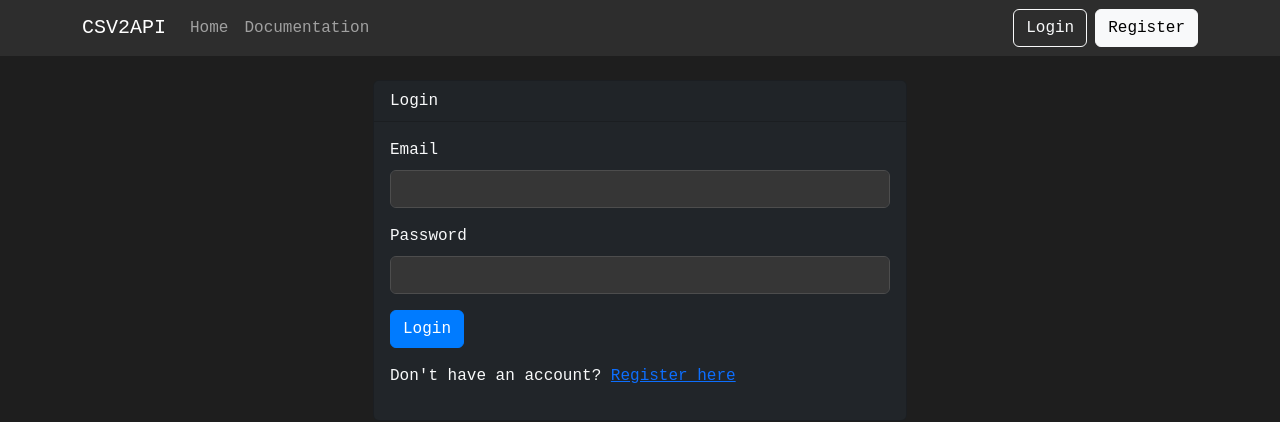
After one commit to plugilode/Csvapi, a Flask app: page /auth/login in a window 1280 px wide. The commit adds this page. Shown: the top 422 px of the page. Run offline with Flask 3, Linux system fonts and the light colour scheme.

```diff
--- a/app.py
+++ b/app.py
@@ -2,6 +2,7 @@ import os
 from flask import Flask
 from flask_sqlalchemy import SQLAlchemy
 from sqlalchemy.orm import DeclarativeBase
+from flask_jwt_extended import JWTManager
 
 class Base(DeclarativeBase):
     pass
@@ -15,7 +16,10 @@ app.config["SQLALCHEMY_ENGINE_OPTIONS"] = {
     "pool_pre_ping": True,
 }
 app.config['MAX_CONTENT_LENGTH'] = 16 * 1024 * 1024  # 16MB max file size
+app.config['JWT_SECRET_KEY'] = os.environ.get('JWT_SECRET_KEY') or 'jwt-secret-key'
+app.config['JWT_ACCESS_TOKEN_EXPIRES'] = 24 * 60 * 60  # 24 hours
 
+jwt = JWTManager(app)
 db.init_app(app)
 
 with app.app_context():
--- /dev/null
+++ b/auth.py
@@ -0,0 +1,58 @@
+from flask import Blueprint, request, jsonify, render_template, redirect, url_for
+from flask_jwt_extended import create_access_token, jwt_required, get_jwt_identity
+from models import User, db
+from datetime import timedelta
+
+auth_bp = Blueprint('auth', __name__)
+
+@auth_bp.route('/auth/register', methods=['GET', 'POST'])
+def register_page():
+    if request.method == 'GET':
+        return render_template('auth/register.html')
+
+    data = request.get_json()
+    if not data or 'email' not in data or 'password' not in data:
+        return jsonify({"error": "Missing email or password"}), 400
+
+    if User.query.filter_by(email=data['email']).first():
+        return jsonify({"error": "Email already registered"}), 409
+
+    user = User(email=data['email'])
+    user.set_password(data['password'])
+
+    db.session.add(user)
+    db.session.commit()
+
+    return jsonify({"message": "User registered successfully"}), 201
+
+@auth_bp.route('/auth/login', methods=['GET', 'POST'])
+def login_page():
+    if request.method == 'GET':
+        return render_template('auth/login.html')
+
+    data = request.get_json()
+    if not data or 'email' not in data or 'password' not in data:
+        return jsonify({"error": "Missing email or password"}), 400
+
+    user = User.query.filter_by(email=data['email']).first()
+    if not user or not user.check_password(data['password']):
+        return jsonify({"error": "Invalid email or password"}), 401
+
+    access_token = create_access_token(identity=user.id)
+    return jsonify({
+        "access_token": access_token,
+        "user": {
+            "id": user.id,
+            "email": user.email
+        }
+    })
+
+@auth_bp.route('/auth/user', methods=['GET'])
+@jwt_required()
+def get_user():
+    current_user_id = get_jwt_identity()
+    user = User.query.get_or_404(current_user_id)
+    return jsonify({
+        "id": user.id,
+        "email": user.email
+    })
--- a/main.py
+++ b/main.py
@@ -1,10 +1,15 @@
 from flask import render_template, request, jsonify, flash, redirect, url_for
+from flask_jwt_extended import jwt_required, get_jwt_identity
 from werkzeug.utils import secure_filename
 import pandas as pd
 from app import app, db
-from models import Dataset, DataRecord
+from models import Dataset, DataRecord, User
 from utils import allowed_file, create_api_endpoints
+from auth import auth_bp
 import os
+
+# Register the auth blueprint
+app.register_blueprint(auth_bp)
 
 @app.route('/')
 def index():
@@ -12,7 +17,10 @@ def index():
     return render_template('index.html', datasets=datasets)
 
 @app.route('/upload', methods=['POST'])
+@jwt_required()
 def upload_file():
+    current_user_id = get_jwt_identity()
+
     if 'file' not in request.files:
         flash('No file part')
         return redirect(request.url)
@@ -28,7 +36,7 @@ def upload_file():
         df = pd.read_csv(file)
 
         # Create dataset
-        dataset = Dataset(name=filename)
+        dataset = Dataset(name=filename, owner_id=current_user_id)
         db.session.add(dataset)
         db.session.flush()
 
--- a/pyproject.toml
+++ b/pyproject.toml
@@ -12,4 +12,6 @@ dependencies = [
     "psycopg2-binary>=2.9.10",
     "pandas>=2.2.3",
     "sqlalchemy",
+    "bcrypt>=4.2.0",
+    "flask-jwt-extended>=4.6.0",
 ]
--- /dev/null
+++ b/static/js/auth.js
@@ -0,0 +1,58 @@
+// Check authentication status
+function checkAuth() {
+    const token = localStorage.getItem('jwt_token');
+    if (token) {
+        fetch('/auth/user', {
+            headers: {
+                'Authorization': `Bearer ${token}`
+            }
+        })
+        .then(response => {
+            if (response.ok) {
+                return response.json();
+            }
+            throw new Error('Authentication failed');
+        })
+        .then(user => {
+            document.getElementById('auth-section').innerHTML = `
+                <span class="navbar-text me-3">Welcome, ${user.email}</span>
+                <button class="btn btn-outline-light" onclick="logout()">Logout</button>
+            `;
+            document.getElementById('upload-section').style.display = 'block';
+        })
+        .catch(() => {
+            localStorage.removeItem('jwt_token');
+            updateAuthUI();
+        });
+    } else {
+        updateAuthUI();
+    }
+}
+
+function updateAuthUI() {
+    document.getElementById('auth-section').innerHTML = `
+        <a href="/auth/login" class="btn btn-outline-light me-2">Login</a>
+        <a href="/auth/register" class="btn btn-light">Register</a>
+    `;
+    document.getElementById('upload-section').style.display = 'none';
+}
+
+function logout() {
+    localStorage.removeItem('jwt_token');
+    window.location.href = '/';
+}
+
+// Add authentication headers to fetch requests
+function fetchWithAuth(url, options = {}) {
+    const token = localStorage.getItem('jwt_token');
+    if (token) {
+        options.headers = {
+            ...options.headers,
+            'Authorization': `Bearer ${token}`
+        };
+    }
+    return fetch(url, options);
+}
+
+// Initialize auth check
+document.addEventListener('DOMContentLoaded', checkAuth);
--- /dev/null
+++ b/templates/auth/login.html
@@ -0,0 +1,65 @@
+{% extends "base.html" %}
+
+{% block content %}
+<div class="container">
+    <div class="row justify-content-center">
+        <div class="col-md-6">
+            <div class="card bg-dark text-light">
+                <div class="card-header">Login</div>
+                <div class="card-body">
+                    <form id="login-form">
+                        <div class="mb-3">
+                            <label for="email" class="form-label">Email</label>
+                            <input type="email" class="form-control" id="email" name="email" required>
+                        </div>
+                        <div class="mb-3">
+                            <label for="password" class="form-label">Password</label>
+                            <input type="password" class="form-control" id="password" name="password" required>
+                        </div>
+                        <div id="login-error" class="alert alert-danger" style="display: none;"></div>
+                        <button type="submit" class="btn btn-primary">Login</button>
+                    </form>
+                    <p class="mt-3">
+                        Don't have an account? <a href="{{ url_for('auth.register_page') }}">Register here</a>
+                    </p>
+                </div>
+            </div>
+        </div>
+    </div>
+</div>
+{% endblock %}
+
+{% block scripts %}
+<script>
+document.getElementById('login-form').addEventListener('submit', async (e) => {
+    e.preventDefault();
+    const errorDiv = document.getElementById('login-error');
+    errorDiv.style.display = 'none';
+
+    try {
+        const response = await fetch('/auth/login', {
+            method: 'POST',
+            headers: {
+                'Content-Type': 'application/json',
+            },
+            body: JSON.stringify({
+                email: document.getElementById('email').value,
+                password: document.getElementById('password').value,
+            }),
+        });
+
+        const data = await response.json();
+        if (response.ok) {
+            localStorage.setItem('jwt_token', data.access_token);
+            window.location.href = '/';
+        } else {
+            errorDiv.textContent = data.error;
+            errorDiv.style.display = 'block';
+        }
+    } catch (error) {
+        errorDiv.textContent = 'An error occurred. Please try again.';
+        errorDiv.style.display = 'block';
+    }
+});
+</script>
+{% endblock %}
--- a/templates/base.html
+++ b/templates/base.html
@@ -16,7 +16,7 @@
                 <span class="navbar-toggler-icon"></span>
             </button>
             <div class="collapse navbar-collapse" id="navbarNav">
-                <ul class="navbar-nav">
+                <ul class="navbar-nav me-auto">
                     <li class="nav-item">
                         <a class="nav-link" href="/">Home</a>
                     </li>
@@ -24,6 +24,9 @@
                         <a class="nav-link" href="/docs">Documentation</a>
                     </li>
                 </ul>
+                <div id="auth-section" class="d-flex">
+                    <!-- Authentication buttons will be inserted here by auth.js -->
+                </div>
             </div>
         </div>
     </nav>
@@ -42,6 +45,8 @@
 
     <script src="https://cdn.jsdelivr.net/npm/bootstrap@5.3.0/dist/js/bootstrap.bundle.min.js"></script>
     <script src="https://cdn.jsdelivr.net/npm/prismjs@1.29.0/prism.min.js"></script>
+    <script src="{{ url_for('static', filename='js/auth.js') }}"></script>
     <script src="{{ url_for('static', filename='js/main.js') }}"></script>
+    {% block scripts %}{% endblock %}
 </body>
 </html>
--- a/utils.py
+++ b/utils.py
@@ -1,5 +1,6 @@
 from flask import jsonify, request
-from models import DataRecord
+from flask_jwt_extended import jwt_required, get_jwt_identity
+from models import DataRecord, User
 from sqlalchemy import desc, and_, or_, cast, String, Float
 import re
 
@@ -110,14 +111,28 @@ def process_query_parameters(query, dataset_records, dataset_id):
 
 def create_api_endpoints(app, dataset):
     @app.route(f'/api/v1/{dataset.id}/data', methods=['GET'])
+    @jwt_required()
     def get_dataset_data(dataset_id=dataset.id):
+        current_user_id = get_jwt_identity()
+        dataset = Dataset.query.get_or_404(dataset_id)
+
+        if dataset.owner_id != current_user_id:
+            return jsonify({"error": "Unauthorized access"}), 403
+
         dataset_records = DataRecord.query.filter_by(dataset_id=dataset_id)
         base_query = DataRecord.query.filter_by(dataset_id=dataset_id)
         result = process_query_parameters(base_query, dataset_records, dataset_id)
         return jsonify(result)
 
     @app.route(f'/api/v1/{dataset.id}/data/<int:record_id>', methods=['GET'])
+    @jwt_required()
     def get_record(dataset_id=dataset.id, record_id=None):
+        current_user_id = get_jwt_identity()
+        dataset = Dataset.query.get_or_404(dataset_id)
+
+        if dataset.owner_id != current_user_id:
+            return jsonify({"error": "Unauthorized access"}), 403
+
         record = DataRecord.query.filter_by(dataset_id=dataset_id, id=record_id).first_or_404()
         return jsonify(record.data)
 
```
Also changed, not shown: models.py (+16 -0 lines), templates/auth/register.html (added, +64 -0 lines), 2 other files.
